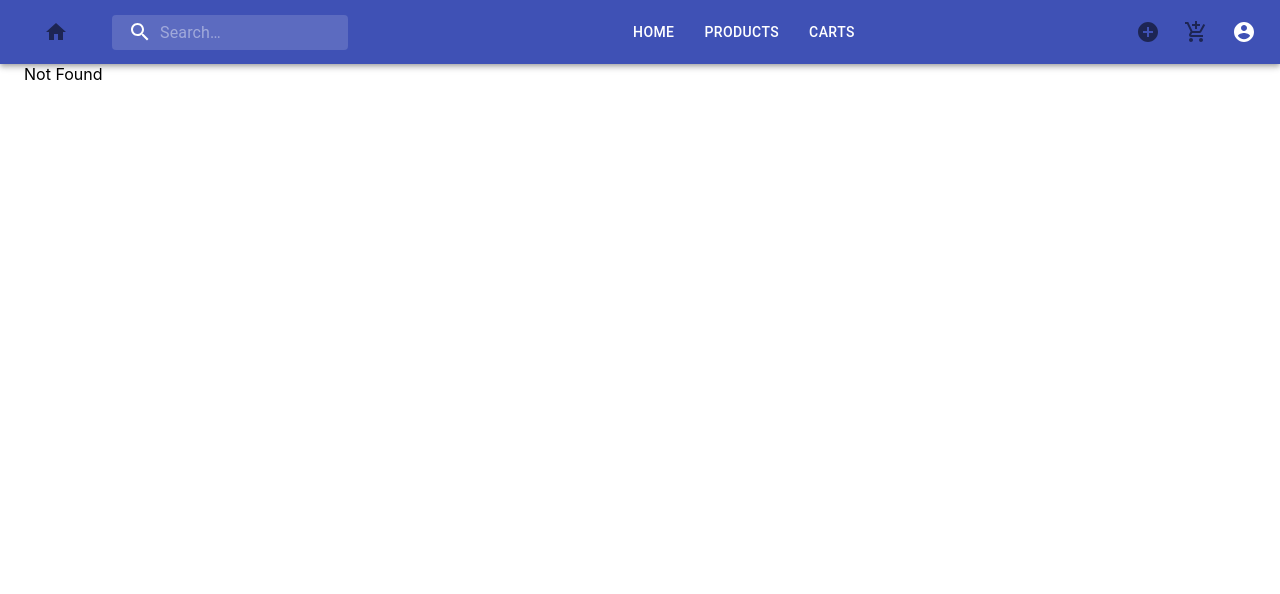
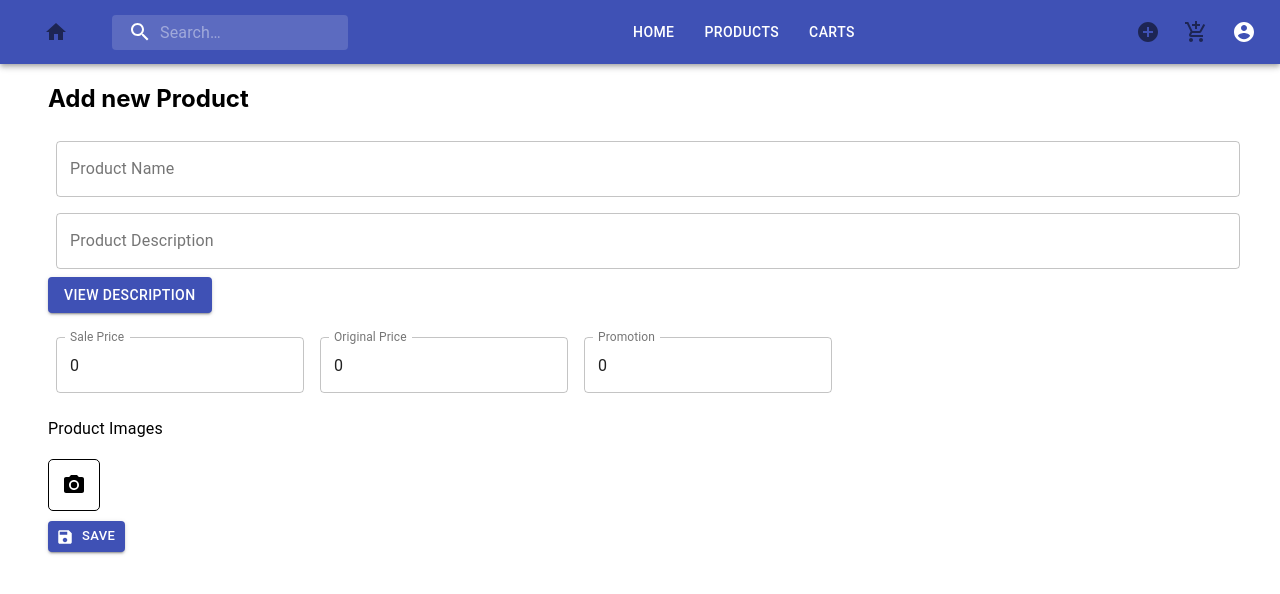
Before and after one commit to SonNguyenPk/react-project, a React (Create React App) app: page /products/addProduct in a window 1280 px wide. Before the commit this address had no page. Shown: the top 594 px of the page. Built offline with nearby package versions, Linux system fonts and the light colour scheme.

Commit message:
eidt header (#12)

```diff
--- a/src/features/products/index.jsx
+++ b/src/features/products/index.jsx
@@ -21,6 +21,7 @@ function ProductFeature(props) {
             component={ProductDetail}
           />
           <Route path={`${match.path}/edit/:productId`} component={AddEditProduct} />
+          <Route path={`${match.path}/addProduct`} component={AddEditProduct} />
           <Route component={PageNotFound} />
         </Switch>
       </Container>
--- a/src/features/products/pages/AddEditProduct/index.jsx
+++ b/src/features/products/pages/AddEditProduct/index.jsx
@@ -1,4 +1,4 @@
-import { Box } from '@material-ui/core';
+import { Box, Container } from '@material-ui/core';
 import React, { useEffect, useState } from 'react';
 import { useRouteMatch } from 'react-router-dom';
 import productsApi from 'src/api/productApi';
@@ -41,6 +41,7 @@ function AddEditProduct(props) {
     } catch (error) {}
   };
   return (
+    <Container>
       <Box>
         <h2>Add new Product</h2>
         {selectedProduct && (
@@ -48,6 +49,7 @@ function AddEditProduct(props) {
         )}
         <ScrollToTop />
       </Box>
+    </Container>
   );
 }
 
```
Lines whose indentation alone changed are shown as unchanged.
